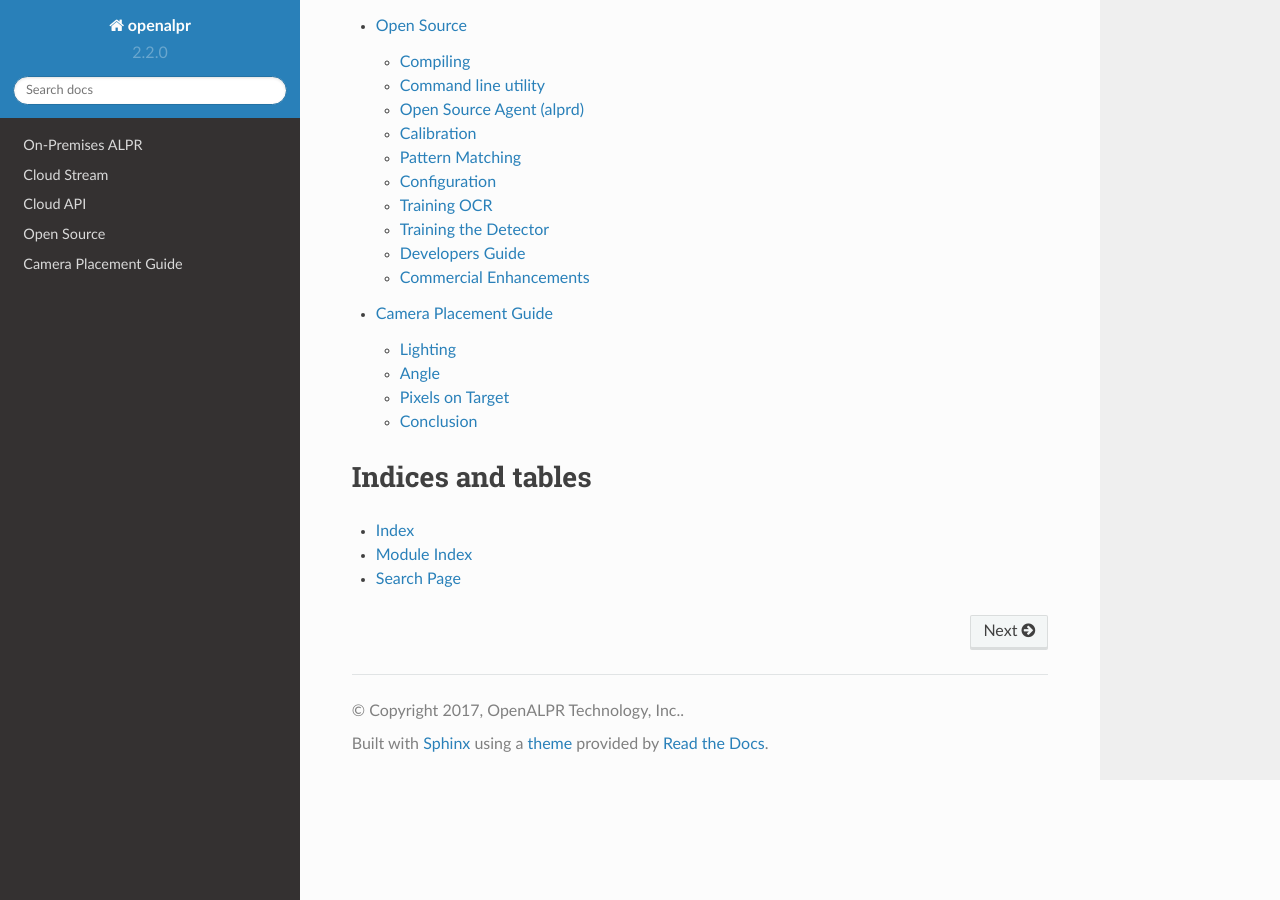
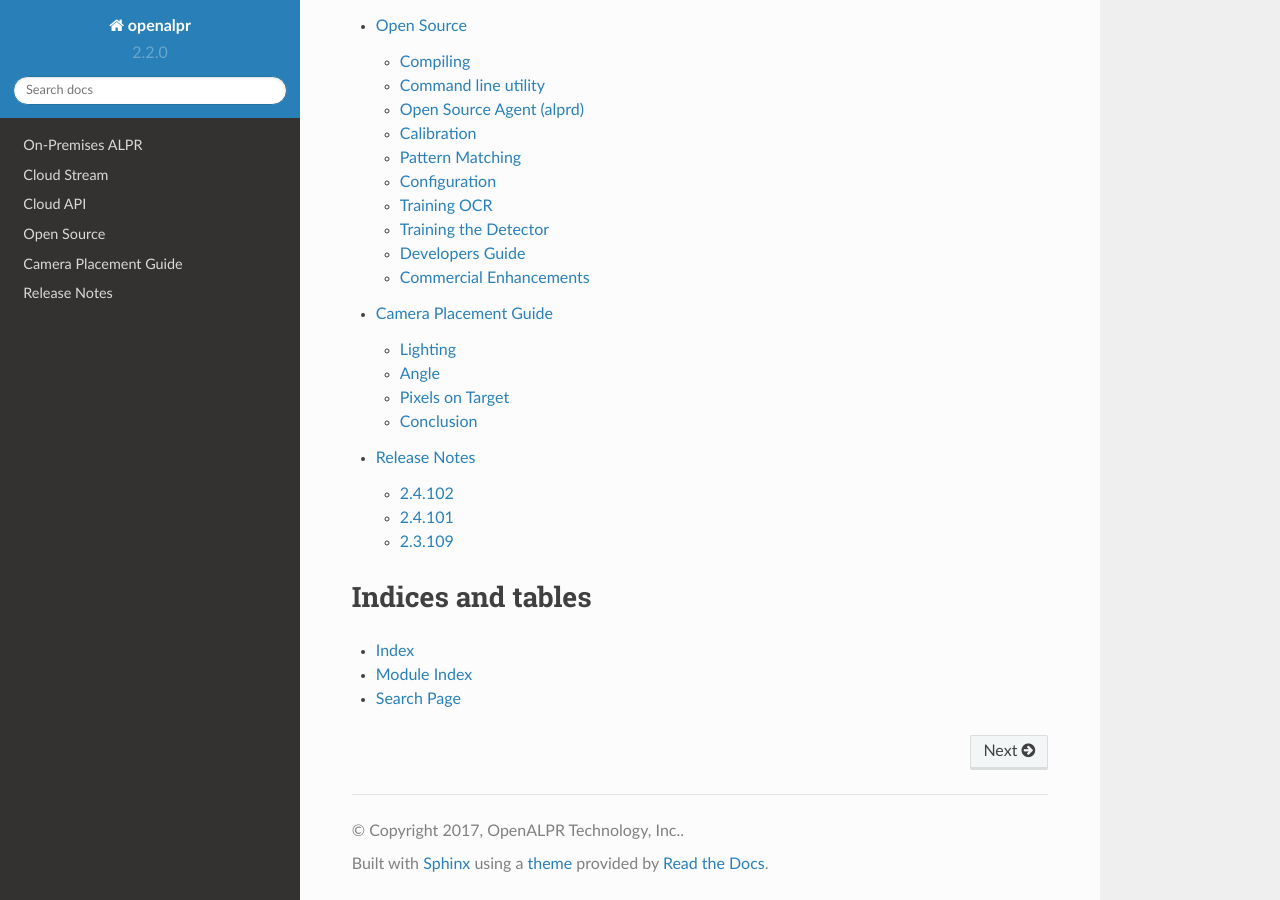
Before and after one commit to openalpr/doc, a Sphinx documentation site: the page built from source/index.rst, in a window 1280 px wide and 900 px high, scrolled down 946 px. Built offline with Sphinx 7.4.7 and the Read the Docs theme 2.0.0, drawn with Linux system fonts in a browser that asks for light colours; pages that are not in the unit, such as notebooks, are missing from menus; some of the changed lines change nothing that is shown.

Commit message:
Add release notes

```diff
--- a/source/index.rst
+++ b/source/index.rst
@@ -31,6 +31,7 @@
    cloud_api
    opensource
    camera_placement
+   release_notes
 
 
 
--- /dev/null
+++ b/source/release_notes.rst
@@ -0,0 +1,86 @@
+
+********************
+Release Notes
+********************
+
+2.4.102
+==========
+
+Release Date: October 11, 2017
+
+Major new features:
+  - Nvidia GPU Support for Linux enables high-speed ALPR acceleration.  http://www.openalpr.com/nvidia.html
+  - New country support: Argentina, Brazil, China, India, New Zealand, Saudi Arabia, South Africa, Thailand, and the UAE
+  - Accuracy improvement for North America, Europe, and Australia
+  - Accuracy improvement for US state recognition
+  - 30-50% faster recognition performance on Windows (Windows and Linux performance are now roughly the same)
+  - New AlprStream API officially released - http://doc.openalpr.com/sdk.html#alprstream-api
+
+Minor new features
+  - Parked car detection (when a plate is detected subsequent times and has not moved, it is flagged as parked)
+  - Direction of travel indication (the direction that the plate has traveled is available with the results)
+  - Open Sourced the OpenALPR rolling image data storage module (RollingDB) under LGPL license: https://github.com/openalpr/rollingdb
+  - Reduced overall memory usage
+  - Added Australian province detection
+  - Small accuracy improvement for vehicle classifier
+  - Added option to skip state/province recognition - reduces computation cost if state recognition is not needed
+  - Added option to skip plate recognition (library returns candidate plate locations without character identification)
+  - Added an agent option to upload only plate group data
+  - Significantly better accuracy for US commercial tractor-trailer license plates
+  - Added plate number overlay to the debug visualization
+
+API Changes:
+  - Deprecated setDetectRegion and moved the option to openalpr.conf
+  - Added recognize_batch functions that accept and process multiple images simultaneously for optimal GPU processing efficiency
+
+Bug fixes:
+  - Fixed .NET binding in SDK to point to proper shared library
+  - Increased default number of upload threads in the agent to better support high-latency connections
+  - Fixed various user-interface bugs for Forensic Plate Finder
+  - Fixed grouping bug that would, in certain cases, produce duplicate results
+  - Better handling of disk storage when the agent PC is low on disk space
+  - Including more detailed logging for agent video connections
+  - Fixed agent bug that allowed incoming video frames to buffer without bound under certain configurations
+  - Numerous minor bug fixes
+
+
+2.4.101
+========
+
+Release Date: July 7, 2017
+
+Major Features:
+  - Upgraded recognition engine.  Significant accuracy improvement for US, Europe, and Australia.  Recognition frame rate is slightly improved.
+  - Higher accuracy US state of issuance recognition.  Also includes Canada and Mexico
+  - Refactored Stream processing into a library.  The "alprstream" API is released as a beta -- the API is subject to change before the official release.  The alprstream API allows application integrators to embed OpenALPR video processing
+  - New product: Video file processing utility (OpenALPR Forensic Plate Finder)
+
+ Minor Features:
+  - Higher accuracy vehicle recognition
+  - More even frame recognition when video rate exceeds processing capacity
+  - Faster ALPR group results
+  - Remote opt-in crash reporting on Linux
+  - Option to store a single plate image for a group
+  - Pruned unnecessary gstreamer libraries from Windows installer package
+  - Applying detector mask to motion detection (improves processing efficiency)
+  - Config option to only upload plate groups
+  - Improved websockets responsiveness (supports parallel requests)
+
+ Bug fixes:
+  - Fixed race condition that caused image write thread failure on startup
+  - Fixed thread safety issue with plate grouper
+  - Fixed invalid JSON output (duplicate img_width/img_height)
+
+
+2.3.109
+========
+
+Release Date: August 29, 2016
+
+Major Features:
+  - Accuracy/performance improvements
+  - Vehicle make/model/color recognition (previously available as a separate API) integrated with ALPR Agent
+  - Refactored Windows Agent/SDK code to remove all Linux emulation.  Windows binaries run fully natively.
+
+Bug fixes:
+  - Resolve a small memory leak
```
